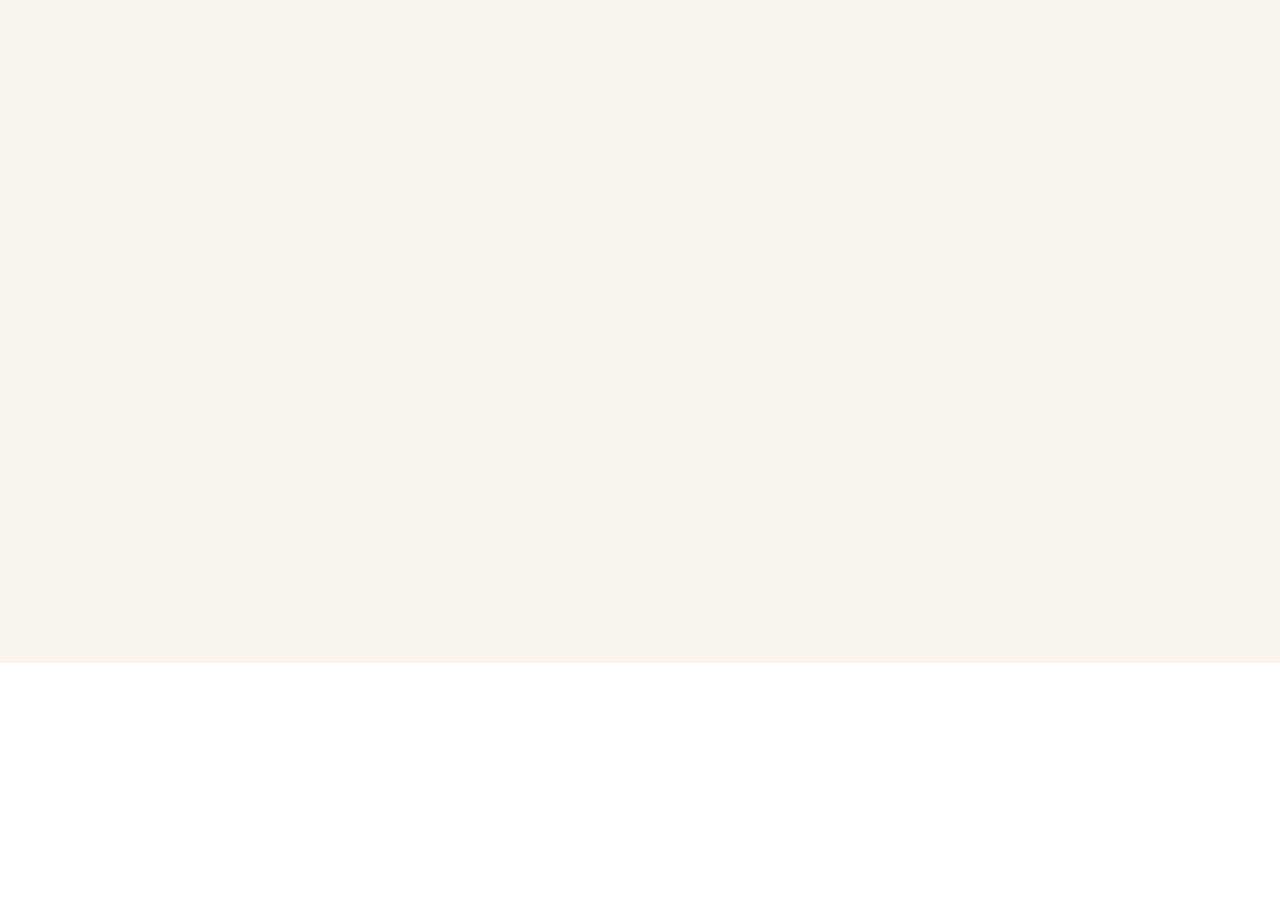
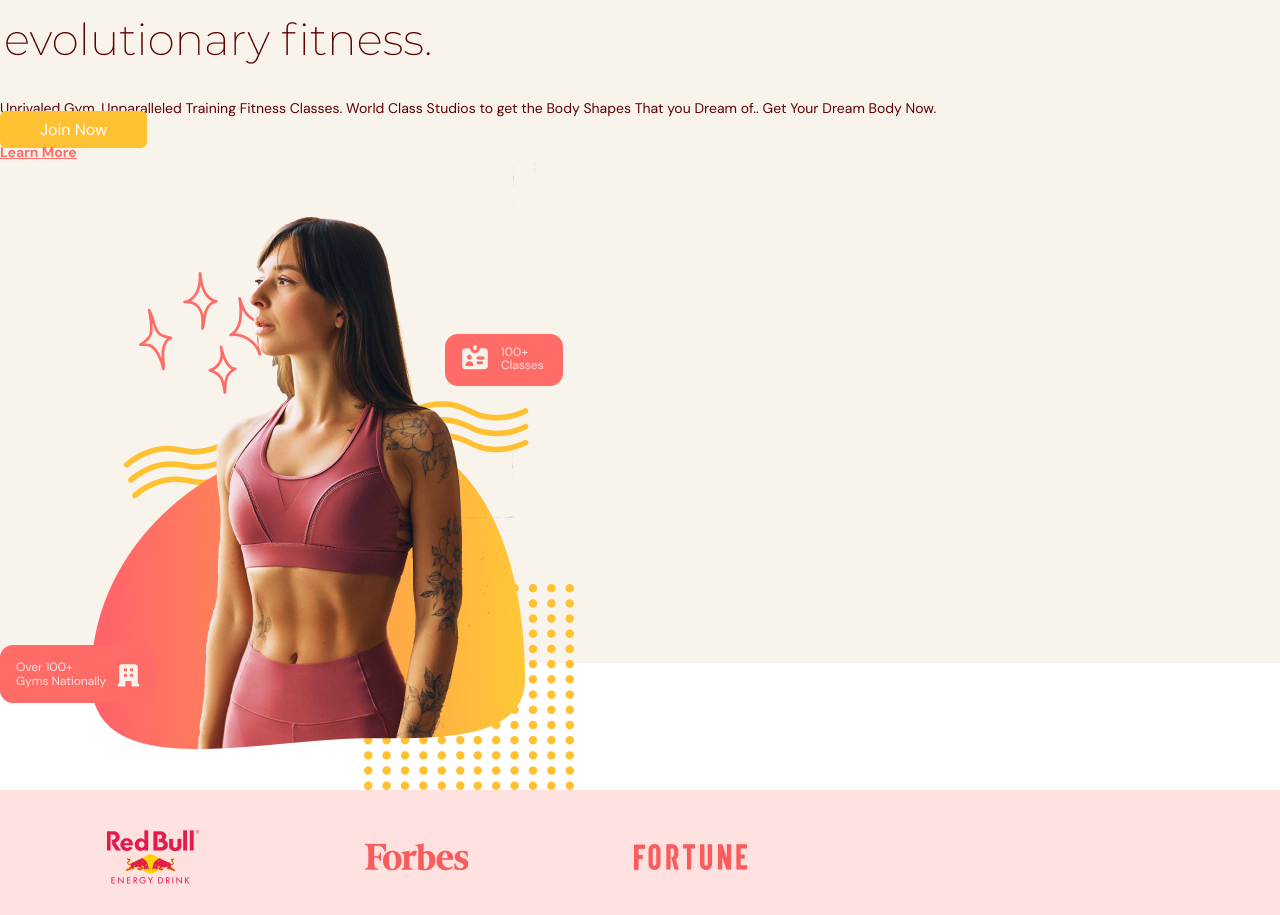
Before and after one commit to Ebbbbby/Gym-app, a React (Vite) app: page / in a window 1280 px wide. Shown: the part 137-1052 px from the top of the page. Before the commit the page ends 800 px from the top, so only its background shows below. Built offline with nearby package versions, Linux system fonts and the light colour scheme.

Commit message:
Home page implementation

```diff
--- a/src/App.tsx
+++ b/src/App.tsx
@@ -1,5 +1,6 @@
 import Navbar from "@/scenes/navbar"
 import { useEffect, useState } from "react"
+import Home from  "@/scenes/home"
 import { SelectedPage } from "@/shared/types"
 
 function App() {
@@ -21,6 +22,8 @@
   return (
     <div className="app bg-gray-20">
       <Navbar selectedPage={selectedPage} setSelectedPage={setSelectedPage} isTopOfPage={isTopOfPage} />
+
+      <Home setSelectedPage={setSelectedPage}/>
     </div>
   )
 }
--- /dev/null
+++ b/src/scenes/home/index.tsx
@@ -0,0 +1,60 @@
+import { SelectedPage } from '@/shared/types'
+import useMediaQuery from '@/hooks/useMediaQuery'
+import ActionButton from '@/shared/ActionButton'
+import HomePageText from "@/assets/HomePageText.png"
+import HomePageGraphic from "@/assets/HomePageGraphic.png"
+import SponsorRedBull from "@/assets/SponsorRedBull.png"
+import SponsorForbes from "@/assets/SponsorForbes.png"
+import SponsorFortune from "@/assets/SponsorFortune.png"
+import AnchorLink from 'react-anchor-link-smooth-scroll'
+
+type Props = {
+    setSelectedPage: (value: SelectedPage) => void;
+}
+
+const Home = ({ setSelectedPage }: Props) => {
+    const flexBetween = "flex items-center justify-between"
+    const isAboveMediumScreens = useMediaQuery("(min-width: 1060px)"); return (
+        <section id='home' className='gap-16 bg-gray-20 py-10 md:h-full md:pb-0'>
+            <div>
+                    <div>
+
+                        <div>
+                            <div>
+                                <img alt='home-page-text' src={HomePageText}/>
+                            </div>
+
+                        </div>
+
+                       <p className="mt-8 text-sm">
+                          Unrivaled Gym. Unparalleled Training Fitness Classes. World Class
+                          Studios to get the Body Shapes That you Dream of.. Get Your Dream Body Now.
+                           </p>
+                    </div>
+
+                    <div>
+                        <ActionButton setSelectedPage={setSelectedPage}> Join Now</ActionButton>
+                        <AnchorLink className='text-sm font-bold text-primary-500 underline hover:text-secondary-500' onClick={()=> setSelectedPage(SelectedPage.ContactUs)} href={`#${SelectedPage.ContactUs}`}>
+                           <p>Learn More</p>
+                        </AnchorLink>
+                    </div>
+                </div>
+                <div>
+                    <img src={HomePageGraphic} alt="home-pageGraphic" />
+                </div>
+              {isAboveMediumScreens && (
+               <div className="h-[150px] w-full bg-primary-100 py-10">
+               <div className="mx-auto w-5/6">
+               <div className="flex w-3/5 items-center justify-between gap-8">
+              <img alt="redbull-sponsor" src={SponsorRedBull} />
+              <img alt="forbes-sponsor" src={SponsorForbes} />
+              <img alt="fortune-sponsor" src={SponsorFortune} />
+            </div>
+          </div>
+        </div>
+      )}
+     </section>
+    )
+}
+
+export default Home
```
